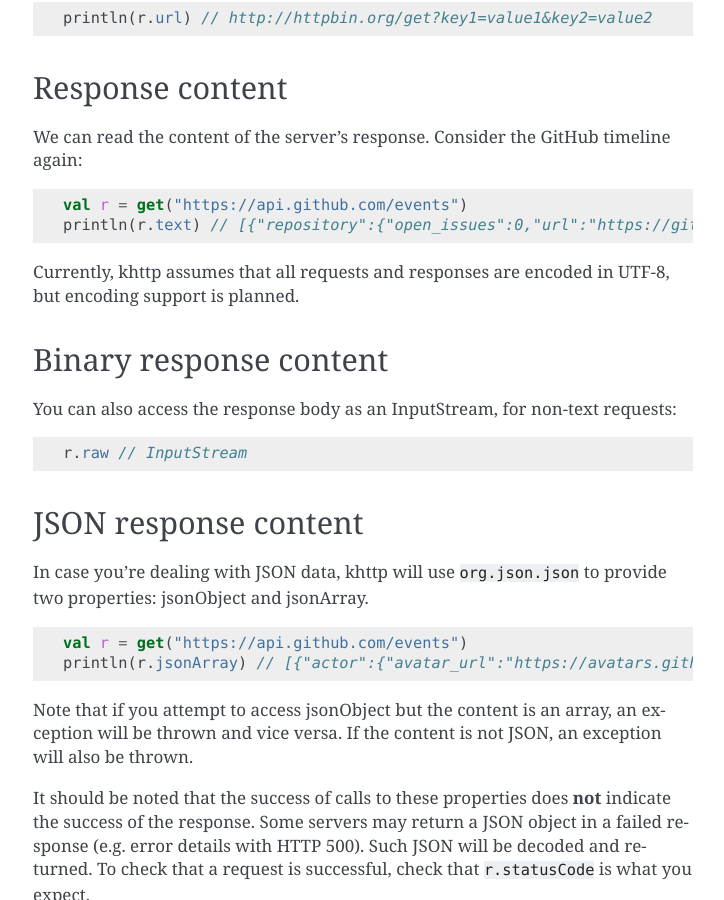
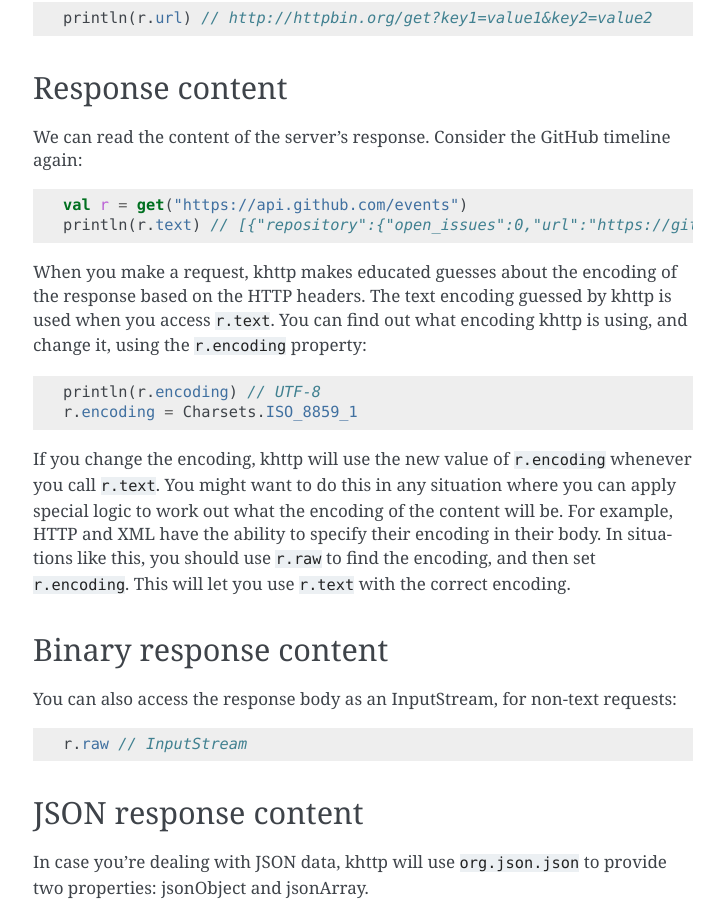
Before and after one commit to Karn/khttp-android, a Sphinx documentation site: the page built from docs/source/user/quickstart.rst, in a window 1280 px wide and 900 px high, scrolled down 1632 px. Shown: the whole window, without its empty margins (387-1111 px from the left). Built offline with Sphinx 7.4.7, drawn with Linux system fonts in a browser that asks for light colours.

Commit message:
Updated: We support encodings now!

```diff
--- a/docs/source/user/quickstart.rst
+++ b/docs/source/user/quickstart.rst
@@ -93,7 +93,20 @@ We can read the content of the server’s response. Consider the GitHub timeline
     val r = get("https://api.github.com/events")
     println(r.text) // [{"repository":{"open_issues":0,"url":"https://github.com/...
 
-Currently, khttp assumes that all requests and responses are encoded in UTF-8, but encoding support is planned.
+When you make a request, khttp makes educated guesses about the encoding of the response based on the HTTP headers. The
+text encoding guessed by khttp is used when you access ``r.text``\ . You can find out what encoding khttp is using, and
+change it, using the ``r.encoding`` property:
+
+::
+
+    println(r.encoding) // UTF-8
+    r.encoding = Charsets.ISO_8859_1
+
+If you change the encoding, khttp will use the new value of ``r.encoding`` whenever you call ``r.text``\ . You might
+want to do this in any situation where you can apply special logic to work out what the encoding of the content will be.
+For example, HTTP and XML have the ability to specify their encoding in their body. In situations like this, you should
+use ``r.raw`` to find the encoding, and then set ``r.encoding``\ . This will let you use ``r.text`` with the correct
+encoding.
 
 Binary response content
 -----------------------
```
